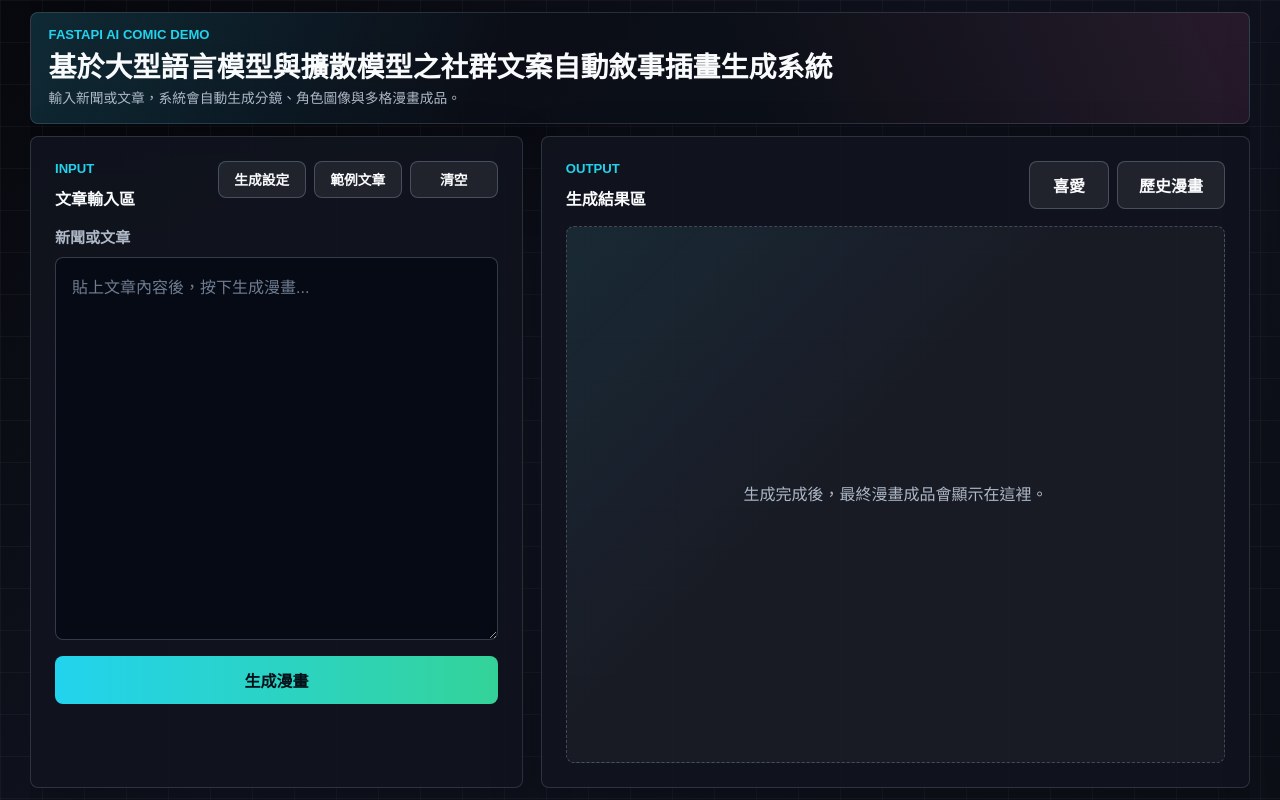
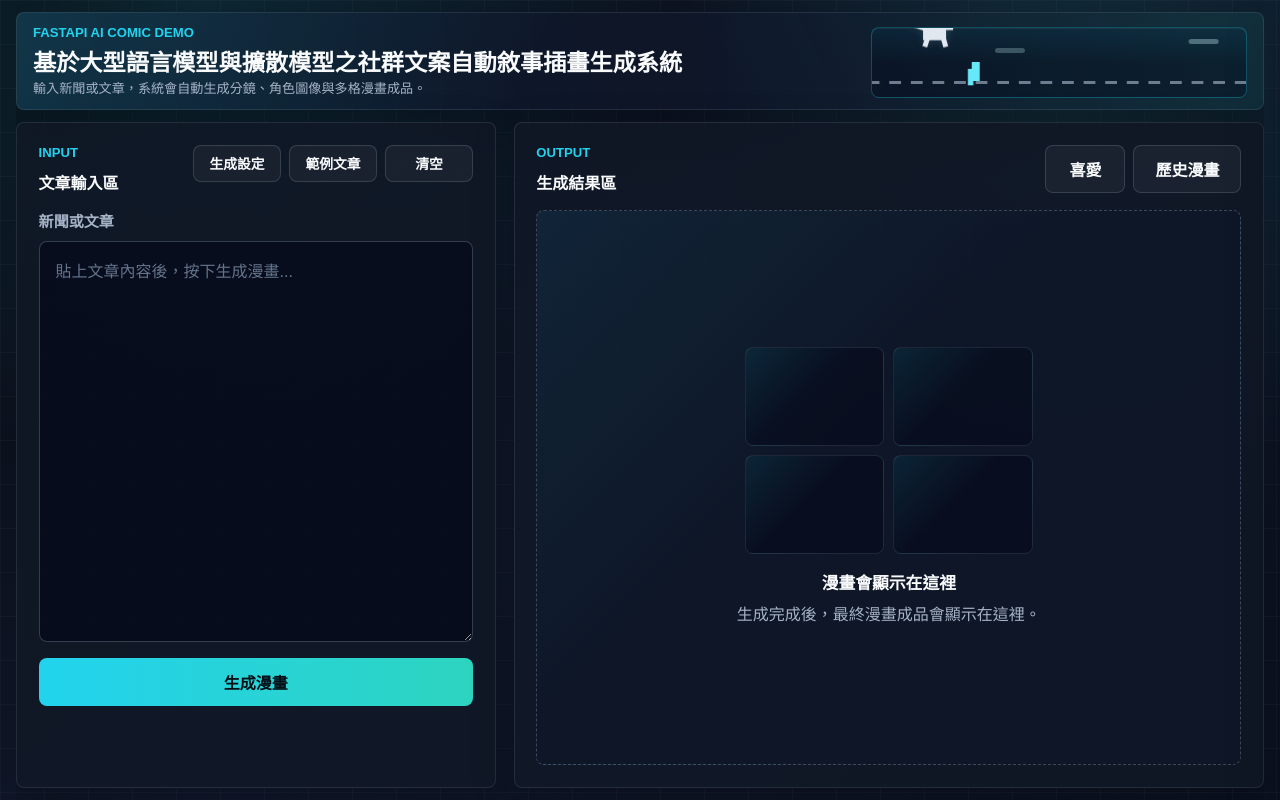
Before and after one commit to hao019/student_comic_project, a FastAPI app: page / in a window 1280 px wide. Run offline with FastAPI, Linux system fonts and the light colour scheme; data that the repository does not hold is empty.

Commit message:
頁面版面優化

```diff
--- a/app/static/style.css
+++ b/app/static/style.css
@@ -1,18 +1,20 @@
 :root {
   color-scheme: dark;
-  --bg: #07080d;
-  --panel: rgba(17, 20, 30, 0.9);
-  --panel-strong: rgba(24, 28, 42, 0.96);
-  --border: rgba(148, 163, 184, 0.22);
+  --bg: #080b12;
+  --panel: rgba(17, 24, 39, 0.92);
+  --panel-strong: rgba(23, 32, 51, 0.98);
+  --surface-soft: rgba(30, 41, 59, 0.58);
+  --border: rgba(148, 163, 184, 0.16);
   --text: #f8fafc;
-  --muted: #aeb8c7;
-  --faint: #6f7d91;
+  --muted: #a6b3c7;
+  --faint: #64748b;
   --cyan: #22d3ee;
-  --green: #34d399;
-  --pink: #f472b6;
+  --green: #2dd4bf;
+  --pink: #fb7185;
   --amber: #fbbf24;
   --danger: #fb7185;
-  --shadow: 0 24px 80px rgba(0, 0, 0, 0.38);
+  --shadow: 0 22px 70px rgba(0, 0, 0, 0.34);
+  --shadow-soft: 0 16px 44px rgba(0, 0, 0, 0.22);
 }
 
 * {
@@ -31,10 +33,12 @@
   color: var(--text);
   font-family: "Microsoft JhengHei", "PingFang TC", "Noto Sans TC", Arial, sans-serif;
   background:
-    linear-gradient(rgba(255, 255, 255, 0.035) 1px, transparent 1px),
-    linear-gradient(90deg, rgba(255, 255, 255, 0.035) 1px, transparent 1px),
-    linear-gradient(135deg, #07080d 0%, #10131f 48%, #0d1018 100%);
-  background-size: 42px 42px, 42px 42px, auto;
+    radial-gradient(circle at 16% 0%, rgba(34, 211, 238, 0.14), transparent 30rem),
+    radial-gradient(circle at 84% 10%, rgba(45, 212, 191, 0.12), transparent 26rem),
+    linear-gradient(rgba(255, 255, 255, 0.026) 1px, transparent 1px),
+    linear-gradient(90deg, rgba(255, 255, 255, 0.026) 1px, transparent 1px),
+    linear-gradient(135deg, #080b12 0%, #0f172a 48%, #0b1120 100%);
+  background-size: auto, auto, 44px 44px, 44px 44px, auto;
 }
 
 img,
@@ -50,24 +54,24 @@
 }
 
 .page-shell {
-  width: min(100% - 2rem, 76.25rem);
+  width: min(100% - 2rem, 80rem);
   margin: 0 auto;
   padding: 2.625rem 0 3.5rem;
 }
 
 .hero {
   display: grid;
-  grid-template-columns: minmax(0, 1fr) minmax(20rem, 0.45fr);
+  grid-template-columns: minmax(0, 1fr) 24rem;
   gap: 1.25rem;
   align-items: center;
-  min-height: 10.5rem;
-  padding: 1.4rem 1.6rem;
+  min-height: auto;
+  padding: 1rem 1.2rem;
   border: 1px solid var(--border);
   border-radius: 8px;
   background:
-    linear-gradient(115deg, rgba(34, 211, 238, 0.14), transparent 38%),
-    linear-gradient(245deg, rgba(244, 114, 182, 0.12), transparent 42%),
-    rgba(12, 15, 24, 0.94);
+    linear-gradient(115deg, rgba(34, 211, 238, 0.16), transparent 42%),
+    linear-gradient(245deg, rgba(45, 212, 191, 0.13), transparent 45%),
+    rgba(15, 23, 42, 0.88);
   box-shadow: var(--shadow);
   overflow: hidden;
 }
@@ -91,9 +95,9 @@
 
 h1 {
   max-width: 52rem;
-  margin-bottom: 0.55rem;
-  font-size: 2.75rem;
-  line-height: 1.12;
+  margin-bottom: 0.45rem;
+  font-size: clamp(1.35rem, 2.2vw, 2rem);
+  line-height: 1.18;
   letter-spacing: 0;
 }
 
@@ -101,46 +105,356 @@
   max-width: 40rem;
   margin-bottom: 0;
   color: var(--muted);
-  font-size: 0.98rem;
-  line-height: 1.45;
-}
-
-.process-grid {
-  display: none;
-  grid-template-columns: repeat(auto-fit, minmax(min(100%, 16rem), 1fr));
-  gap: 1rem;
-  margin-top: 1.125rem;
-}
-
-.process-card,
+  font-size: 0.9rem;
+  line-height: 1.4;
+}
+
+.hero-runner {
+  position: relative;
+  justify-self: end;
+  align-self: center;
+  width: 23.5rem;
+  height: 4.45rem;
+  margin-top: 0.15rem;
+  overflow: hidden;
+  border: 1px solid rgba(34, 211, 238, 0.28);
+  border-radius: 8px;
+  background:
+    linear-gradient(180deg, rgba(34, 211, 238, 0.08), transparent 52%),
+    rgba(2, 6, 23, 0.32);
+  box-shadow: inset 0 1px 0 rgba(255, 255, 255, 0.06);
+}
+
+.runner-sky span {
+  position: absolute;
+  top: 0.7rem;
+  left: 100%;
+  width: 1.85rem;
+  height: 0.35rem;
+  border-radius: 999px;
+  background: rgba(207, 250, 254, 0.34);
+  animation: cloud-drift 5.8s linear infinite;
+}
+
+.runner-sky span:nth-child(2) {
+  top: 1.25rem;
+  animation-delay: -2.7s;
+  opacity: 0.72;
+}
+
+.runner-dino {
+  position: absolute;
+  left: 2.35rem;
+  bottom: 0.98rem;
+  width: 2.9rem;
+  height: 2.25rem;
+  image-rendering: pixelated;
+  animation: dino-avoid 4.8s linear infinite;
+}
+
+.runner-dino span {
+  position: absolute;
+  display: block;
+  border-radius: 0;
+  background: #e2e8f0;
+  box-shadow: 0 0 10px rgba(226, 232, 240, 0.12);
+}
+
+.dino-body {
+  left: 0.8rem;
+  bottom: 0.5rem;
+  width: 1.45rem;
+  height: 1.05rem;
+  animation: dino-body-duck 4.8s steps(1, end) infinite;
+}
+
+.dino-head {
+  right: 0.2rem;
+  top: 0.28rem;
+  width: 1.05rem;
+  height: 0.85rem;
+  box-shadow:
+    0.32rem 0 #e2e8f0,
+    0.32rem 0.32rem #e2e8f0,
+    -0.2rem 0.32rem #e2e8f0;
+  animation: dino-head-duck 4.8s steps(1, end) infinite;
+}
+
+.dino-head::after {
+  position: absolute;
+  top: 0.18rem;
+  right: 0.12rem;
+  width: 0.18rem;
+  height: 0.18rem;
+  background: #0f172a;
+  content: "";
+}
+
+.dino-tail {
+  left: 0.02rem;
+  bottom: 1.05rem;
+  width: 0.95rem;
+  height: 0.32rem;
+  transform: rotate(18deg);
+  transform-origin: right center;
+  animation: dino-tail-duck 4.8s steps(1, end) infinite;
+}
+
+.dino-arm {
+  right: 0.8rem;
+  top: 1.18rem;
+  width: 0.48rem;
+  height: 0.24rem;
+  animation: dino-arm-duck 4.8s steps(1, end) infinite;
+}
+
+.dino-leg {
+  bottom: 0.02rem;
+  width: 0.32rem;
+  height: 0.78rem;
+  transform-origin: top center;
+}
+
+.dino-leg-front {
+  right: 0.7rem;
+  animation: dino-front-leg 0.36s steps(2, end) infinite;
+}
+
+.dino-leg-back {
+  left: 1rem;
+  animation: dino-back-leg 0.36s steps(2, end) infinite;
+}
+
+.runner-obstacle {
+  position: absolute;
+  right: -1rem;
+  bottom: 0.98rem;
+  width: 0.52rem;
+  height: 1.2rem;
+  background: #67e8f9;
+  box-shadow: -0.32rem 0.35rem 0 -0.08rem #67e8f9;
+  animation: cactus-run 4.8s linear infinite;
+}
+
+.runner-bird {
+  position: absolute;
+  right: -2rem;
+  bottom: 2.15rem;
+  width: 1.65rem;
+  height: 0.9rem;
+  animation: bird-run 4.8s linear infinite;
+}
+
+.runner-bird span {
+  position: absolute;
+  top: 0.36rem;
+  width: 0.86rem;
+  height: 0.18rem;
+  background: #f9a8d4;
+  box-shadow: 0.32rem 0.16rem 0 #f9a8d4;
+  animation: bird-flap 0.34s steps(2, end) infinite;
+}
+
+.runner-bird span:first-child {
+  left: 0;
+  transform-origin: right center;
+}
+
+.runner-bird span:last-child {
+  right: 0;
+  transform-origin: left center;
+  transform: scaleX(-1);
+}
+
+.runner-ground {
+  position: absolute;
+  right: 0;
+  bottom: 0.78rem;
+  left: 0;
+  height: 0.18rem;
+  background-image: linear-gradient(90deg, rgba(148, 163, 184, 0.72) 0 0.75rem, transparent 0.75rem 1.35rem);
+  background-size: 1.35rem 100%;
+  animation: ground-run 0.5s linear infinite;
+}
+
+@keyframes dino-avoid {
+  0%,
+  23%,
+  52%,
+  58%,
+  88%,
+  100% {
+    transform: translateY(0) scaleY(1);
+  }
+
+  34%,
+  44% {
+    transform: translateY(-2.05rem) scaleY(1.02);
+  }
+
+  49% {
+    transform: translateY(-1.15rem) scaleY(1);
+  }
+
+  67%,
+  81% {
+    transform: translateY(0) scaleY(0.72);
+    transform-origin: center bottom;
+  }
+}
+
+@keyframes dino-body-duck {
+  0%,
+  58%,
+  88%,
+  100% {
+    width: 1.45rem;
+    height: 1.05rem;
+  }
+
+  67%,
+  81% {
+    width: 1.78rem;
+    height: 0.72rem;
+  }
+}
+
+@keyframes dino-head-duck {
+  0%,
+  58%,
+  88%,
+  100% {
+    right: 0.2rem;
+    top: 0.28rem;
+  }
+
+  67%,
+  81% {
+    right: 0.02rem;
+    top: 0.78rem;
+  }
+}
+
+@keyframes dino-tail-duck {
+  0%,
+  58%,
+  88%,
+  100% {
+    bottom: 1.05rem;
+    transform: rotate(18deg);
+  }
+
+  67%,
+  81% {
+    bottom: 0.82rem;
+    transform: rotate(5deg);
+  }
+}
+
+@keyframes dino-arm-duck {
+  0%,
+  58%,
+  88%,
+  100% {
+    right: 0.8rem;
+    top: 1.18rem;
+  }
+
+  67%,
+  81% {
+    right: 0.62rem;
+    top: 1.25rem;
+  }
+}
+
+@keyframes dino-front-leg {
+  0% {
+    transform: rotate(-16deg);
+  }
+
+  100% {
+    transform: rotate(18deg);
+  }
+}
+
+@keyframes dino-back-leg {
+  0% {
+    transform: rotate(18deg);
+  }
+
+  100% {
+    transform: rotate(-16deg);
+  }
+}
+
+@keyframes cactus-run {
+  0%,
+  9% {
+    transform: translateX(0);
+  }
+
+  51%,
+  100% {
+    transform: translateX(-26rem);
+  }
+}
+
+@keyframes bird-run {
+  0%,
+  47% {
+    transform: translateX(0);
+  }
+
+  96%,
+  100% {
+    transform: translateX(-26.5rem);
+  }
+}
+
+@keyframes bird-flap {
+  0% {
+    transform: rotate(-18deg);
+  }
+
+  100% {
+    transform: rotate(16deg);
+  }
+}
+
+@keyframes ground-run {
+  0% {
+    background-position-x: 0;
+  }
+
+  100% {
+    background-position-x: -1.35rem;
+  }
+}
+
+@keyframes cloud-drift {
+  0% {
+    transform: translateX(0);
+  }
+
+  100% {
+    transform: translateX(-26rem);
+  }
+}
+
 .input-panel,
 .result-panel {
   border: 1px solid var(--border);
   border-radius: 8px;
   background: var(--panel);
-  box-shadow: 0 18px 52px rgba(0, 0, 0, 0.24);
-}
-
-.process-card {
-  padding: 20px;
-}
-
-.step-number {
-  display: inline-block;
-  margin-bottom: 14px;
-  color: var(--green);
-  font-size: 0.88rem;
-  font-weight: 900;
-}
-
-.process-card h2,
+  box-shadow: var(--shadow-soft);
+}
+
 .panel-heading h2 {
   margin-bottom: 8px;
   font-size: 1.25rem;
   letter-spacing: 0;
 }
 
-.process-card p,
 .result-placeholder p,
 #summary-text {
   margin-bottom: 0;
@@ -150,7 +464,7 @@
 
 .demo-panel {
   display: grid;
-  grid-template-columns: minmax(min(100%, 20rem), 0.82fr) minmax(0, 1.18fr);
+  grid-template-columns: minmax(min(100%, 22rem), 0.78fr) minmax(0, 1.22fr);
   gap: 1.125rem;
   margin-top: 1.125rem;
   align-items: start;
@@ -395,9 +709,9 @@
   min-height: 42px;
   margin: 0;
   place-items: center;
-  border: 1px solid rgba(148, 163, 184, 0.34);
+  border: 1px solid rgba(148, 163, 184, 0.26);
   color: var(--text);
-  background: rgba(255, 255, 255, 0.07);
+  background: rgba(255, 255, 255, 0.055);
   font-size: 1.55rem;
   line-height: 1;
 }
@@ -407,9 +721,9 @@
   min-width: 108px;
   margin-top: 0;
   padding: 0 16px;
-  border: 1px solid rgba(148, 163, 184, 0.34);
+  border: 1px solid rgba(148, 163, 184, 0.24);
   color: var(--text);
-  background: rgba(255, 255, 255, 0.07);
+  background: rgba(255, 255, 255, 0.045);
 }
 
 .drawer-refresh-button {
@@ -678,7 +992,7 @@
 .input-panel,
 .result-panel {
   min-height: 38.75rem;
-  padding: 1.5rem;
+  padding: 1.35rem;
 }
 
 .panel-heading {
@@ -719,7 +1033,7 @@
   padding: 0.85rem;
   border: 1px solid rgba(148, 163, 184, 0.26);
   border-radius: 8px;
-  background: rgba(3, 7, 18, 0.44);
+  background: rgba(15, 23, 42, 0.58);
   transform-origin: top center;
 }
 
@@ -891,7 +1205,7 @@
   border-radius: 8px;
   padding: 16px;
   color: var(--text);
-  background: rgba(3, 7, 18, 0.72);
+  background: rgba(2, 6, 23, 0.58);
   line-height: 1.7;
   outline: none;
   transition: border-color 0.2s ease, box-shadow 0.2s ease, background 0.2s ease;
@@ -967,7 +1281,7 @@
   border: 1px solid var(--border);
   border-radius: 8px;
   padding: 16px;
-  background: rgba(255, 255, 255, 0.045);
+  background: var(--surface-soft);
 }
 
 .summary-block h3 {
@@ -1131,6 +1445,7 @@
 .result-placeholder {
   display: grid;
   min-height: 26.25rem;
+  gap: 1rem;
   place-items: center;
   border: 1px dashed rgba(148, 163, 184, 0.35);
   border-radius: 8px;
@@ -1138,7 +1453,35 @@
   text-align: center;
   background:
     linear-gradient(135deg, rgba(34, 211, 238, 0.08), transparent 42%),
-    rgba(255, 255, 255, 0.035);
+    rgba(15, 23, 42, 0.46);
+}
+
+.result-placeholder {
+  align-content: center;
+  padding: 1.5rem;
+}
+
+.result-placeholder h3 {
+  margin-bottom: 0.4rem;
+  color: var(--text);
+  font-size: 1.05rem;
+}
+
+.placeholder-art {
+  display: grid;
+  width: min(100%, 18rem);
+  aspect-ratio: 1 / 0.72;
+  grid-template-columns: repeat(2, 1fr);
+  gap: 0.55rem;
+  opacity: 0.9;
+}
+
+.placeholder-art span {
+  border: 1px solid rgba(148, 163, 184, 0.18);
+  border-radius: 8px;
+  background:
+    linear-gradient(135deg, rgba(34, 211, 238, 0.12), transparent 45%),
+    rgba(2, 6, 23, 0.5);
 }
 
 .is-loading .result-placeholder {
@@ -1167,19 +1510,20 @@
   }
 
   .hero {
-    min-height: 6.8rem;
-    padding: 0.9rem 1.1rem;
+    min-height: auto;
+    padding: 0.7rem 1rem;
+    grid-template-columns: minmax(0, 1fr) 22rem;
   }
 
   h1 {
-    margin-bottom: 0.3rem;
-    font-size: 1.75rem;
+    margin-bottom: 0.2rem;
+    font-size: 1.45rem;
     line-height: 1.16;
   }
 
   .hero-subtitle {
-    font-size: 0.86rem;
-    line-height: 1.35;
+    font-size: 0.82rem;
+    line-height: 1.3;
   }
 
   .panel-heading h2 {
@@ -1247,8 +1591,8 @@
     grid-template-columns: 1fr;
   }
 
-  .process-grid {
-    grid-template-columns: 1fr;
+  .hero-runner {
+    display: none;
   }
 
   .input-panel,
@@ -1265,13 +1609,12 @@
 
   .hero,
   .input-panel,
-  .result-panel,
-  .process-card {
+  .result-panel {
     padding: 1.125rem;
   }
 
   h1 {
-    font-size: 1.55rem;
+    font-size: 1.32rem;
   }
 
   .history-drawer {
--- a/app/templates/index.html
+++ b/app/templates/index.html
@@ -4,7 +4,7 @@
     <meta charset="utf-8">
     <meta name="viewport" content="width=device-width, initial-scale=1">
     <title>基於大型語言模型與擴散模型之社群文案自動敘事插畫生成系統</title>
-    <link rel="stylesheet" href="{{ url_for('assets', path='/style.css') }}?v=20260612-remove-unused-ui">
+    <link rel="stylesheet" href="{{ url_for('assets', path='/style.css') }}?v=20260612-dino-jump-sync">
   </head>
   <body>
     <main class="page-shell">
@@ -14,24 +14,26 @@
           <h1>基於大型語言模型與擴散模型之社群文案自動敘事插畫生成系統</h1>
           <p class="hero-subtitle">輸入新聞或文章，系統會自動生成分鏡、角色圖像與多格漫畫成品。</p>
         </div>
-      </section>
-
-      <section class="process-grid" aria-label="生成流程">
-        <article class="process-card">
-          <span class="step-number">01</span>
-          <h2>文章輸入</h2>
-          <p>貼上新聞、文章，作為漫畫劇情來源。</p>
-        </article>
-        <article class="process-card">
-          <span class="step-number">02</span>
-          <h2>AI 分析</h2>
-          <p>後端進行情緒判讀、劇情分鏡與畫面提示生成。</p>
-        </article>
-        <article class="process-card">
-          <span class="step-number">03</span>
-          <h2>漫畫合成</h2>
-          <p>完成圖片生成與版面合成，回傳最終漫畫圖。</p>
-        </article>
+        <div class="hero-runner" aria-hidden="true">
+          <div class="runner-sky">
+            <span></span>
+            <span></span>
+          </div>
+          <div class="runner-dino">
+            <span class="dino-head"></span>
+            <span class="dino-body"></span>
+            <span class="dino-tail"></span>
+            <span class="dino-arm"></span>
+            <span class="dino-leg dino-leg-front"></span>
+            <span class="dino-leg dino-leg-back"></span>
+          </div>
+          <div class="runner-obstacle runner-cactus"></div>
+          <div class="runner-bird">
+            <span></span>
+            <span></span>
+          </div>
+          <div class="runner-ground"></div>
+        </div>
       </section>
 
       <section class="demo-panel">
@@ -146,7 +148,16 @@
           </div>
 
           <div id="result-placeholder" class="result-placeholder">
-            <p>生成完成後，最終漫畫成品會顯示在這裡。</p>
+            <div class="placeholder-art" aria-hidden="true">
+              <span></span>
+              <span></span>
+              <span></span>
+              <span></span>
+            </div>
+            <div>
+              <h3>漫畫會顯示在這裡</h3>
+              <p>生成完成後，最終漫畫成品會顯示在這裡。</p>
+            </div>
           </div>
         </section>
       </section>
@@ -223,6 +234,6 @@
       </div>
     </section>
 
-    <script src="{{ url_for('assets', path='/app.js') }}?v=20260612-remove-unused-ui" defer></script>
+    <script src="{{ url_for('assets', path='/app.js') }}?v=20260612-dino-jump-sync" defer></script>
   </body>
 </html>
```
